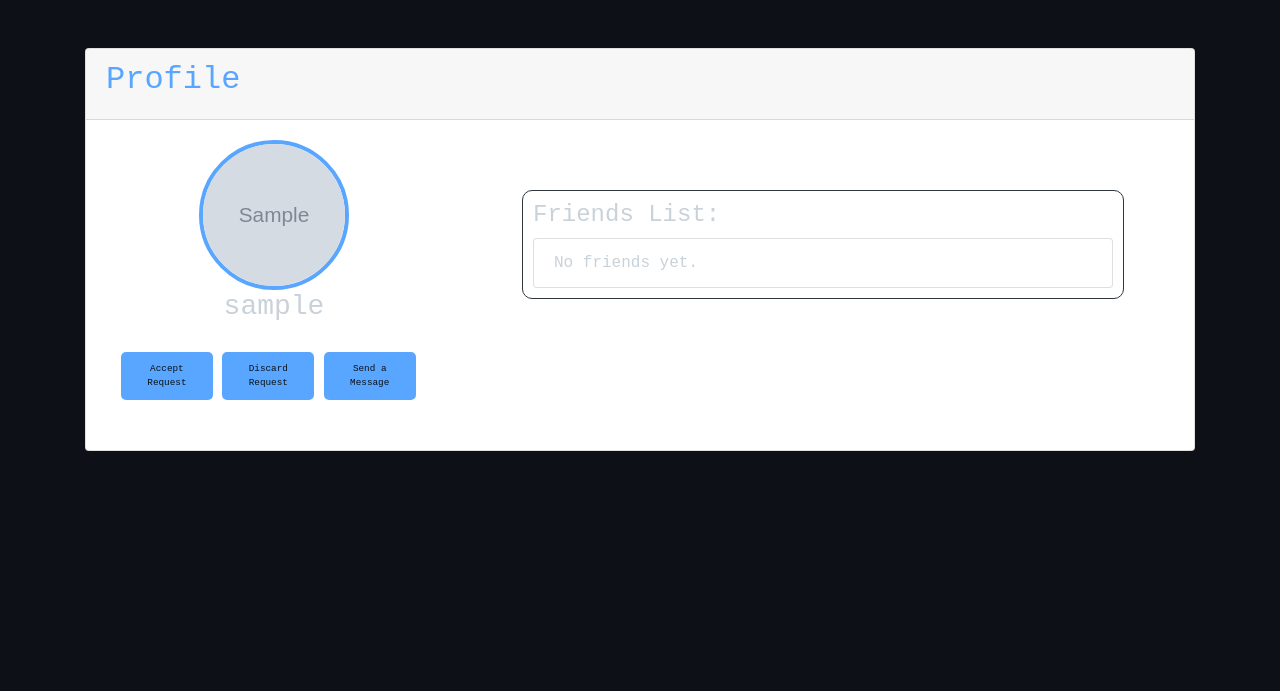
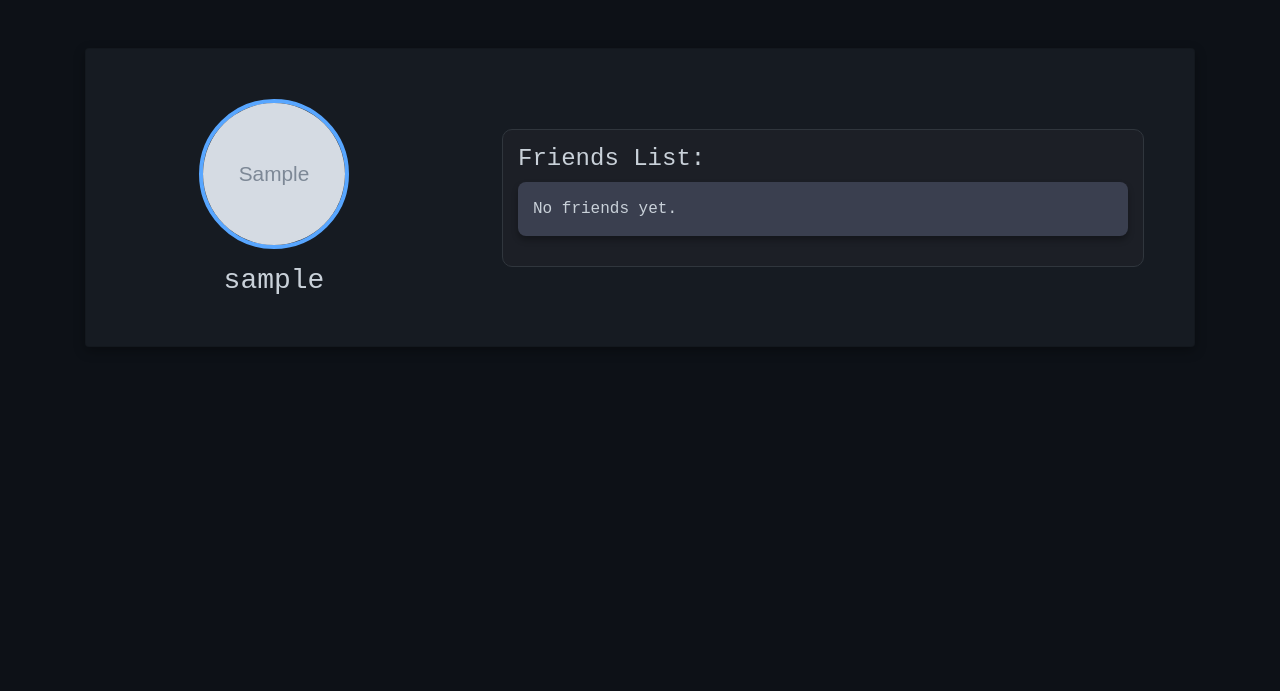
Before and after one commit to SeymaAtmaca/GPSTracer, a Django app: page /user/00000000-0000-0000-0000-000000000001/ in a window 1280 px wide. Shown: the part 56-747 px from the top of the page. Run offline with Django 5.2, Linux system fonts and the light colour scheme; a user stored in the database is signed in; tables that the repository leaves empty hold one stand-in row (values such as "Sample post"); grey boxes marked "Sample" are stand-in pictures; some libraries are stand-ins or nearby versions.

Commit message:
profile areas fixed by friend list controls

```diff
--- a/tracer/static/css/profile.css
+++ b/tracer/static/css/profile.css
@@ -1,127 +1,195 @@
-
-
 body {
     background-color: #0d1117 !important;
     color: #c9d1d9 !important;
     font-family: 'Courier New', Courier, monospace !important;
+    margin: 0;
+    padding: 0;
 }
 
-
+.container{
+    background-color: #0d1117 !important;
+}
 
 .card {
-    background-color: #161b22 ;
-    border: none ;
-    color: #c9d1d9 ;
+    background-color: #161b22 !important;
+    border: none;
+    color: #c9d1d9;
+    box-shadow: 0 4px 12px rgba(0, 0, 0, 0.3);
+    border-radius: 10px;
+    padding-top:30px;
 }
 
 .card-header {
-    background-color: #21262d ;
-    color: #58a6ff ;
-
+    background-color: #21262d;
+    color: #58a6ff;
+    text-align: center;
+    font-size: 24px;
+    padding: 15px;
+    border-bottom: 1px solid #30363d;
 }
 
 .profile-picture {
-    border-radius: 50% ;
-    border: 4px solid #58a6ff ;
+    border-radius: 50%;
+    border: 4px solid #58a6ff;
+    margin-bottom: 15px;
+    transition: transform 0.3s ease;
+}
+
+.profile-picture:hover {
+    transform: scale(1.05);
 }
 
 .list-group-item {
-    background-color: #161b22 ;
-    border: none ;
-    color: #c9d1d9 ;
-    text-decoration:none;
-    border-radius:50%;
+    background-color: #161b22;
+    border: none;
+    color: #c9d1d9;
+    text-decoration: none;
+    padding: 15px;
+    transition: background-color 0.3s ease;
+    border-radius: 10px;
 }
 
 .list-group-item:hover {
-    background-color: #21262d ;
-    text-decoration:none;
+    background-color: #21262d;
 }
 
 .btn-edit {
-    background-color: #58a6ff ;
-    color: #0d1117 ;
-    border: none ;
+    background-color: #58a6ff;
+    color: #0d1117;
+    border: none;
+    padding: 10px 20px;
+    font-size: 16px;
+    border-radius: 20px;
+    transition: background-color 0.3s ease;
 }
 
 .btn-edit:hover {
-    background-color: #4f8dff ;
+    background-color: #4f8dff;
 }
 
 .profile-section {
-    margin-bottom: 20px ;
+    margin-bottom: 20px;
+    text-align: center;
 }
 
 .friends-section {
-    border: #30363d 1px solid ;
-    border-radius: 10px ;
-    margin: 50px ;
-    padding: 10px ;
+    border: 1px solid #30363d;
+    border-radius: 10px;
+    margin: 30px;
+    padding: 15px;
+    background-color: #1c1f26;
 }
 
 .search-bar {
-    background-color: #21262d ;
-    border: 1px solid #30363d ;
-    color: #c9d1d9 ;
-    width: 100% ;
-    border-radius: 5px ;
-    padding: 5px ;
-    margin-bottom: 10px ;
+    background-color: #21262d;
+    border: 1px solid #30363d;
+    color: #c9d1d9;
+    width: 100%;
+    border-radius: 5px;
+    padding: 10px;
+    margin-bottom: 15px;
 }
 
 .search-results {
-    background-color: #161b22 ;
-    border: 1px solid #30363d ;
-    border-radius: 5px ;
-    position: absolute ;
-    width: 93% ;
-    z-index: 1000 ;
+    background-color: #161b22;
+    border: 1px solid #30363d;
+    border-radius: 5px;
+    position: absolute;
+    width: 93%;
+    z-index: 1000;
+    max-height: 300px;
+    overflow-y: auto;
+    box-shadow: 0 4px 8px rgba(0, 0, 0, 0.2);
 }
 
 .search-result-item {
     display: flex;
     align-items: center;
-    padding: 5px 10px;
+    padding: 10px;
     color: #c9d1d9;
     cursor: pointer;
-    margin-right: 10px;
-    justify-content: space-between; /* İçeriği esnek düzenle yerleştir */
+    transition: background-color 0.3s ease;
 }
 
-.search-result-item span {
-    margin-left: auto; /* Kullanıcı adını sola yasla */
+.search-result-item:hover {
+    background-color: #21262d;
 }
 
-.view-button {
+.search-result-item img {
+    border-radius: 50%;
+    margin-right: 10px;
+}
+
+.view-button, .request-button {
     background-color: #58a6ff;
     border: none;
     color: #fff;
     padding: 8px 12px;
     font-size: 14px;
+    border-radius: 5px;
     cursor: pointer;
     transition: background-color 0.3s ease;
 }
 
-.view-button:hover {
+.view-button:hover, .request-button:hover {
     background-color: #4f8dff;
 }
 
-
-
-.request-button:hover  {
-    background-color: #4f8dff ;
+#friend-list {
+    margin-top: 20px;
+    margin-left: 20px;
+    padding: 20px 15px;
+    width: 300px;
+    height: 570px;
+    border-radius: 10px;
+    overflow-y: auto;
+    background-color: #2a2f3d;
+    box-shadow: 0 4px 8px rgba(0, 0, 0, 0.2);
 }
 
+.friend-card {
+    display: flex;
+    align-items: center;
+    background-color: #3a3f4f;
+    padding: 15px;
+    border-radius: 8px;
+    margin-bottom: 15px;
+    box-shadow: 0 4px 6px rgba(0, 0, 0, 0.3);
+    transition: transform 0.2s, box-shadow 0.2s;
+}
+
+.friend-card:hover {
+    transform: translateY(-5px);
+    box-shadow: 0 8px 12px rgba(0, 0, 0, 0.3);
+}
 
 .friend-link {
-    text-decoration: none ;
-    color: inherit ;
+    text-decoration: none;
+    color: inherit;
+    display: flex;
+    align-items: center;
+    padding: 5px 0;
 }
 
 .friend-link:hover {
-    text-decoration: none ;
+    text-decoration: none;
 }
 
-.friend-link:hover .friend-username {
-    text-decoration: none ;
+.friend-link .friend-username {
+    margin-left: 10px;
+    font-weight: 600;
+    color: #58a6ff;
 }
+
+.friend-picture {
+    border-radius: 50%;
+    width: 50px;
+    height: 50px;
+    margin-right: 10px;
+    border: 2px solid #30363d;
+}
+
+.friend-username:hover {
+    text-decoration: underline;
+    color: #4f8dff;
+}
--- /dev/null
+++ b/tracer/static/css/user.css
@@ -0,0 +1,18 @@
+.request-buttons button {
+    display: inline;
+    width: 30%;
+    margin-bottom: 10px;
+    background-color: #58a6ff !important;
+    color: #0d1117 !important;
+    border: none !important;
+    padding: 10px !important;
+    border-radius: 5px !important;
+    font-size:7pt;
+    margin-top:20px;
+
+}
+
+.request-buttons button:hover {
+    background-color: #4f8dff !important;
+
+}
--- a/tracer/templates/tracer/partials/_navbar.html
+++ b/tracer/templates/tracer/partials/_navbar.html
@@ -83,7 +83,7 @@
                     method : 'POST',
                     data : {
                         'notificationId' : notificationId,
-                        'id' : id,
+                        'dataUrl' : id,
                         'csrfmiddlewaretoken': '{{ csrf_token }}'
                     }
                 })
--- a/tracer/templates/tracer/user.html
+++ b/tracer/templates/tracer/user.html
@@ -4,41 +4,21 @@
 <head>
     <meta charset="UTF-8">
     <meta name="viewport" content="width=device-width, initial-scale=1.0">
-    <title>Profile</title>
+
     <link rel="stylesheet" href="https://stackpath.bootstrapcdn.com/bootstrap/4.5.2/css/bootstrap.min.css">
     {% load static %}
     <link rel="stylesheet" href="{% static 'css/profile.css' %}">
-    <style>
-        .request-buttons button {
-            display: inline;
-            width: 30%;
-            margin-bottom: 10px;
-            background-color: #58a6ff !important;
-            color: #0d1117 !important;
-            border: none !important;
-            padding: 10px !important;
-            border-radius: 5px !important;
-            font-size:7pt;
-            margin-top:20px;
-
-        }
-
-        .request-buttons button:hover {
-            background-color: #4f8dff !important;
-
-        }
-    </style>
+    <link rel="stylesheet" href="{% static 'css/user.css' %}">
 </head>
 
 <body>
     {% include 'tracer/partials/_navbar.html' %}
+
     <div class="container mt-5">
         <div class="row justify-content-center">
             <div class="col-md-12">
                 <div class="card">
-                    <div class="card-header">
-                        <h2>Profile</h2>
-                    </div>
+
 
                     <div class="card-body">
                         <div class="row">
@@ -54,30 +34,32 @@
 
 
                                 </div>
-                                <div class="request-buttons container">
+                                {% if is_friend == 'False' %}
+                                <div class="request-buttons ">
                                     <button class="request-buttons accept" data-profile-id="{{profile.id}}">Accept Request</button>
                                     <button class="request-buttons discard" data-profile-id="{{profile.id}}">Discard Request</button>
                                     <button class="request-buttons message" data-profile-id="{{profile.id}}">Send a Message</button>
                                 </div>
+                                {% endif %}
                             </div>
 
                             <div class="col-md-8">
-                                {% if profile.show_locations %}
+                                {% if profile.show_locations or is_friend %}
                                 <div class="friends-section">
                                     <h4>Friends List:</h4>
                                     <ul class="list-group">
                                         {% if profile.person_friends.all %}
                                             {% for friend_relation in profile.person_friends.all %}
-                                                <li class="list-group-item">{{ friend_relation.friendId.username }}</li>
+                                                <li class="friend-card">{{ friend_relation.friendId.username }}</li>
                                             {% endfor %}
                                         {% else %}
-                                            <li class="list-group-item">No friends yet.</li>
+                                            <li class="friend-card">No friends yet.</li>
                                         {% endif %}
                                     </ul>
                                 </div>
-                            {% else %}
-                                <p>Locations are hidden.</p>
-                            {% endif %}
+                                {% else %}
+                                    <p>Locations are hidden.</p>
+                                {% endif %}
 
                             </div>
                         </div>
--- a/tracer/urls.py
+++ b/tracer/urls.py
@@ -10,7 +10,7 @@ urlpatterns = [
     path('logout/', views.logout_view, name='logout'),
     path('send_friend_request/', views.send_friend_request, name='send_friend_request'),
     path('add_friend/', views.send_friend_request, name='add_friend'),
-    path('profile/<uuid:id>/', views.show_profile, name='show_profile'),
+    # path('profile/<uuid:id>/', views.show_profile, name='show_profile'),
     path('user/<uuid:id>/', views.visit_profile, name='visit_profile'),
     path('map/', views.map, name='map'),
 
--- a/tracer/views.py
+++ b/tracer/views.py
@@ -115,13 +115,31 @@ def show_profile(request, id):
     return render(request, 'tracer/profile.html', {'profile': user, 'user_friends': user_friends})
 
 def visit_profile(request, id):
-    user = get_object_or_404(User, id=id)  # ID'ye göre kullanıcıyı al
+    # ID'ye göre kullanıcıyı al
+    user = get_object_or_404(User, id=id)
+
+    # Ziyaret eden kişi ve profil sahibi arkadaş mı?
+    is_friend = Friendship.objects.filter(
+        sender=user, receiver=request.user, status='accepted'
+    ).exists() or Friendship.objects.filter(
+        sender=request.user, receiver=user, status='accepted'
+    ).exists()
+
+    # Bildirim varsa okundu olarak işaretle
     if request.method == 'POST':
         notification_id = request.POST.get('notificationId')
-        notification = Notification.objects.filter(id=notification_id)
-        notification.is_read=True
-        notification.save()
-    return render(request, 'tracer/user.html', {'profile': user})
+        notification = Notification.objects.filter(id=notification_id).first()
+        if notification:
+            notification.is_read = True
+            notification.save()
+
+    # Şablona is_friend değişkenini de ekle
+    context = {
+        'profile': user,
+        'is_friend': is_friend,
+    }
+
+    return render(request, 'tracer/user.html', context)
 
 def mark_as_read(request):
     if request.method == 'POST':
@@ -159,7 +177,7 @@ def user_profile(request):
         return JsonResponse({'results': results})
 
     notifications = Notification.objects.filter(recipient=request.user, is_read=False)
-    friends = get_user_friends(request.user.id)
+    friends = get_user_friends(request.user)
 
     context = {
         'profile': request.user,
@@ -174,7 +192,7 @@ def user_profile(request):
 @login_required
 def map(request):
     user = request.user;
-    friends = get_user_friends(user);
+    friends = get_user_friends(request.user);
     notifications = Notification.objects.filter(recipient=request.user, is_read=False)
 
     friends_locations = []
@@ -182,6 +200,7 @@ def map(request):
         last_location = Location.objects.filter(user=friend).order_by('-timestamp').first()
         if last_location:
             friends_locations.append({
+                'id': str(friend.id),
                 'username': friend.username,
                 'profile_picture': friend.profile_picture.url if friend.profile_picture else None,
                 'latitude' : last_location.latitude,
@@ -193,7 +212,6 @@ def map(request):
         'friends_locations' : friends_locations,
         'notifications' : notifications
     };
-
     return render(request, 'tracer/map.html', context)
 
 def logout_view(request):
```
Also changed, not shown: tracer/static/css/map.css (added, +69 -0 lines), tracer/templates/tracer/map.html (+6 -3 lines), tracer/templates/tracer/profile.html (+4 -6 lines).
